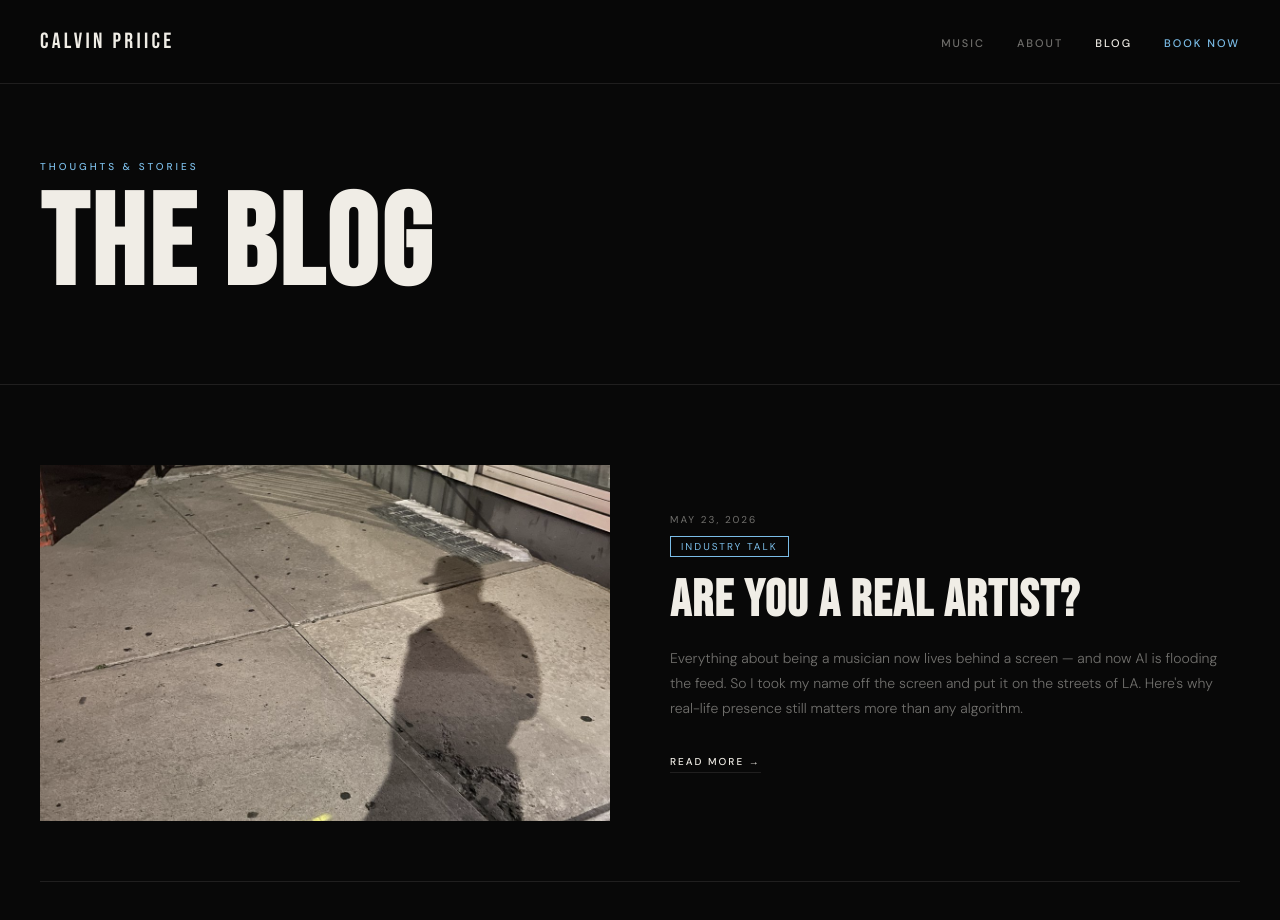
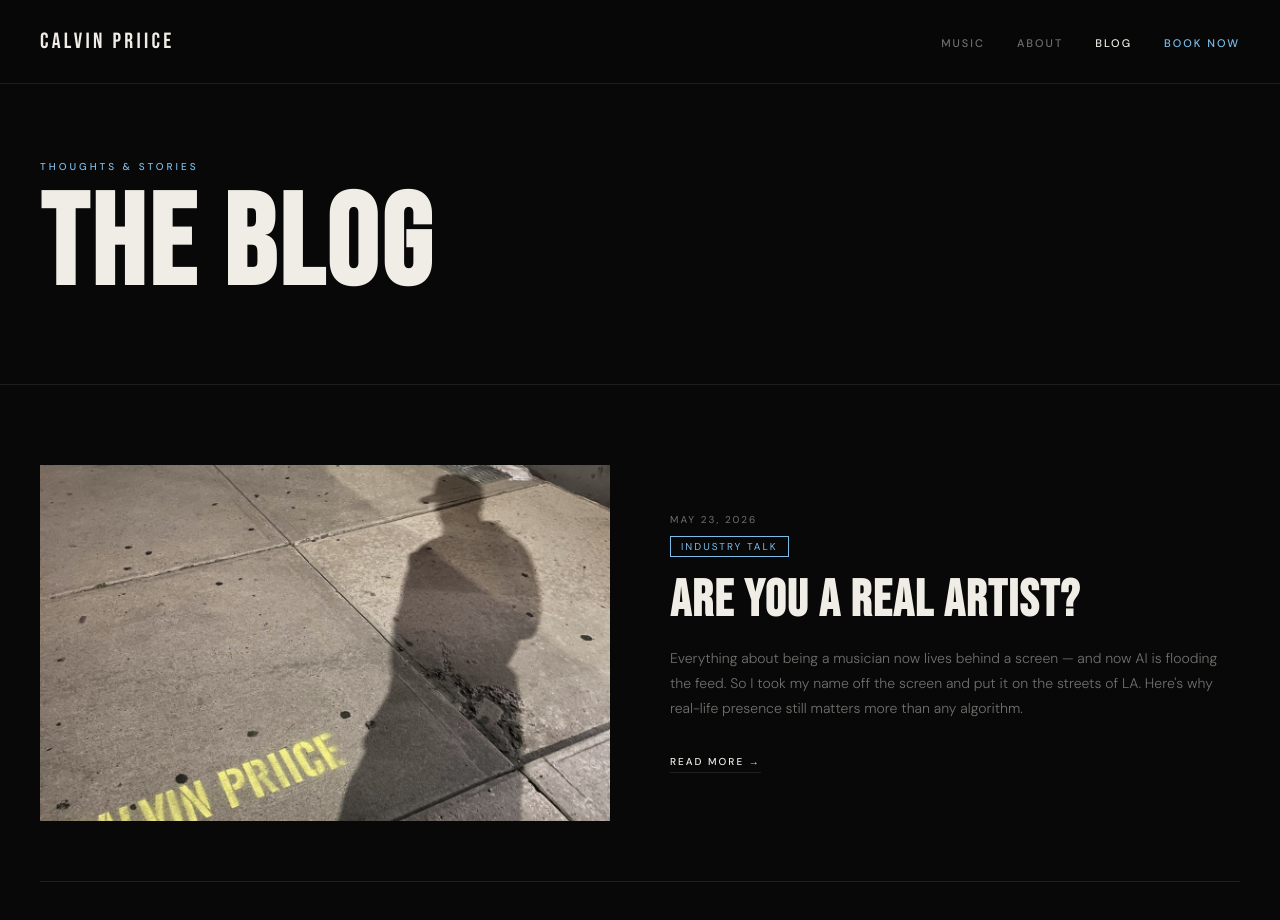
Before and after one commit to calvinpriice/CALVINPRIICE, a plain HTML site: page blog.html in a window 1280 px wide. Shown: the top 920 px of the page. Drawn offline with Linux system fonts and the light colour scheme.

Commit message:
Update blog.html

```diff
--- a/blog.html
+++ b/blog.html
@@ -84,6 +84,10 @@ footer{border-top:1px solid var(--border);padding:40px;display:flex;justify-cont
 .footer-links a{font-size:10px;font-weight:500;letter-spacing:0.15em;text-transform:uppercase;color:var(--muted);text-decoration:none;transition:color 0.2s;}
 .footer-links a:hover{color:var(--white);}
 .footer-copy{font-size:10px;color:var(--muted);letter-spacing:0.05em;}
+
+/* keep the sidewalk-stencil framing centered so the name always shows */
+.blog-card-image img[src*="phantom-sidewalk-stencil"],
+.blog-post-hero img[src*="phantom-sidewalk-stencil"]{object-position:center center;}
 
 @media(max-width:768px){
   nav{padding:20px 24px;}
```
